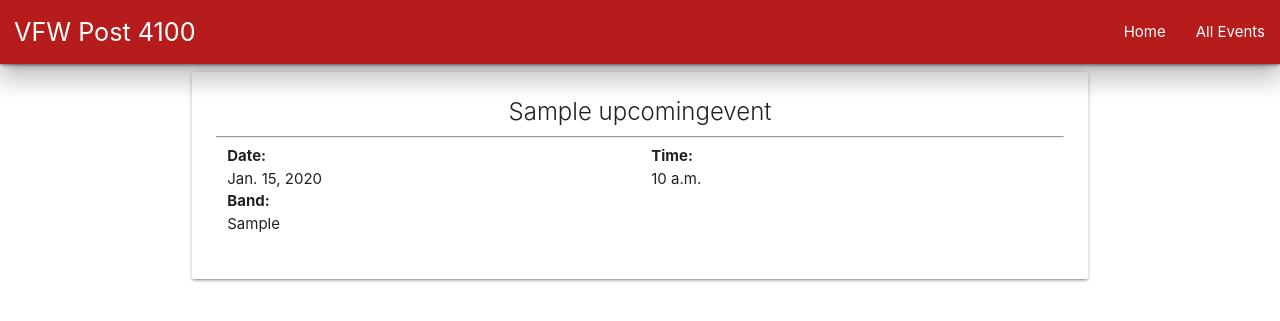
After one commit to Dannyp123/VFW-Post-4100, a Django app: page /event/1/ in a window 1280 px wide. The commit adds this page. Shown: the top 321 px of the page. Run offline with Django 3.2, Linux system fonts and the light colour scheme; tables that the repository leaves empty hold one stand-in row (values such as "Sample post").

Commit message:
made the all events page and then a link to the details of each.

```diff
--- /dev/null
+++ b/app/templates/event.html
@@ -0,0 +1,41 @@
+{% extends 'base.html' %} {% block body %}
+<title>VFW | {{event.event_title}}</title>
+<div class="navbar-fixed">
+    <nav>
+        <div class="nav-wrapper red darken-4 z-depth-4">
+            <span class="flow-text title">VFW Post 4100</span>
+            <a href="#" data-target="mobile-demo" class="sidenav-trigger"><i class="material-icons">menu</i></a>
+            <ul class="right hide-on-med-and-down">
+                <li><a href="{% url 'home' %}">Home</a></li>
+                <li><a href="{% url 'all-events' %}">All Events</a></li>
+            </ul>
+        </div>
+    </nav>
+</div>
+<ul class="sidenav" id="mobile-demo">
+    <li><a href="{% url 'home' %}">Home</a></li>
+    <li><a href="{% url 'all-events' %}">All Events</a></li>
+</ul>
+<div class="container">
+    <div class="card">
+        <div class="card-content">
+            <div class="center-align card-title">{{event.event_title}}</div>
+            <hr>
+            <div class="row">
+                <div class="col l6 s12">
+                    <b>Date:</b>
+                    <p>{{event.date}}</p>
+                </div>
+                <div class="col l6 s12">
+                    <b>Time:</b>
+                    <p>{{event.time}}</p>
+                </div>
+                <div class="col l12 s12">
+                    <b>Band:</b>
+                    <p>{{event.band}}</p>
+                </div>
+            </div>
+        </div>
+    </div>
+</div>
+{% endblock body %}
--- a/app/templates/home.html
+++ b/app/templates/home.html
@@ -71,7 +71,7 @@
                     <span class="card-title center-align">Calendar</span>
                     <hr>
                     <div class="center-align spacer">
-                        <form action="#">
+                        <form action="{% url 'all-events' %}">
                             <button class="btn waves-effect red darken-1" type="submit">Upcoming Events</button>
                         </form>
                         <img src="/static/images/calendar.png" alt="Calendar" class="calendar">
--- a/app/views.py
+++ b/app/views.py
@@ -48,6 +48,18 @@ def register(request):
     return render(request, "sign-up.html", {"form": form})
 
 
+class allUpcomingEvents(View):
+    def get(self, request):
+        return render(request, "all-events.html",
+                      {"events": models.UpcomingEvents.objects.all()})
+
+
+class UpcomingEvent(View):
+    def get(self, request, id):
+        return render(request, "event.html",
+                      {"event": models.UpcomingEvents.objects.get(id=id)})
+
+
 @login_required
 def profile(request):
     return render(request, "profile.html")
--- a/vfwpost4100/urls.py
+++ b/vfwpost4100/urls.py
@@ -31,5 +31,10 @@ urlpatterns = [
         auth_views.LogoutView.as_view(template_name="logout.html"),
         name="logout"),
     path("adding-events/", views.MakeEvents.as_view(), name="events"),
-    path("profile/", views.profile, name="profile")
+    path("profile/", views.profile, name="profile"),
+    path(
+        "upcoming-events/",
+        views.allUpcomingEvents.as_view(),
+        name="all-events"),
+    path("event/<id>/", views.UpcomingEvent.as_view(), name="event"),
 ]
```
Also changed, not shown: app/templates/all-events.html (added, +27 -0 lines).
